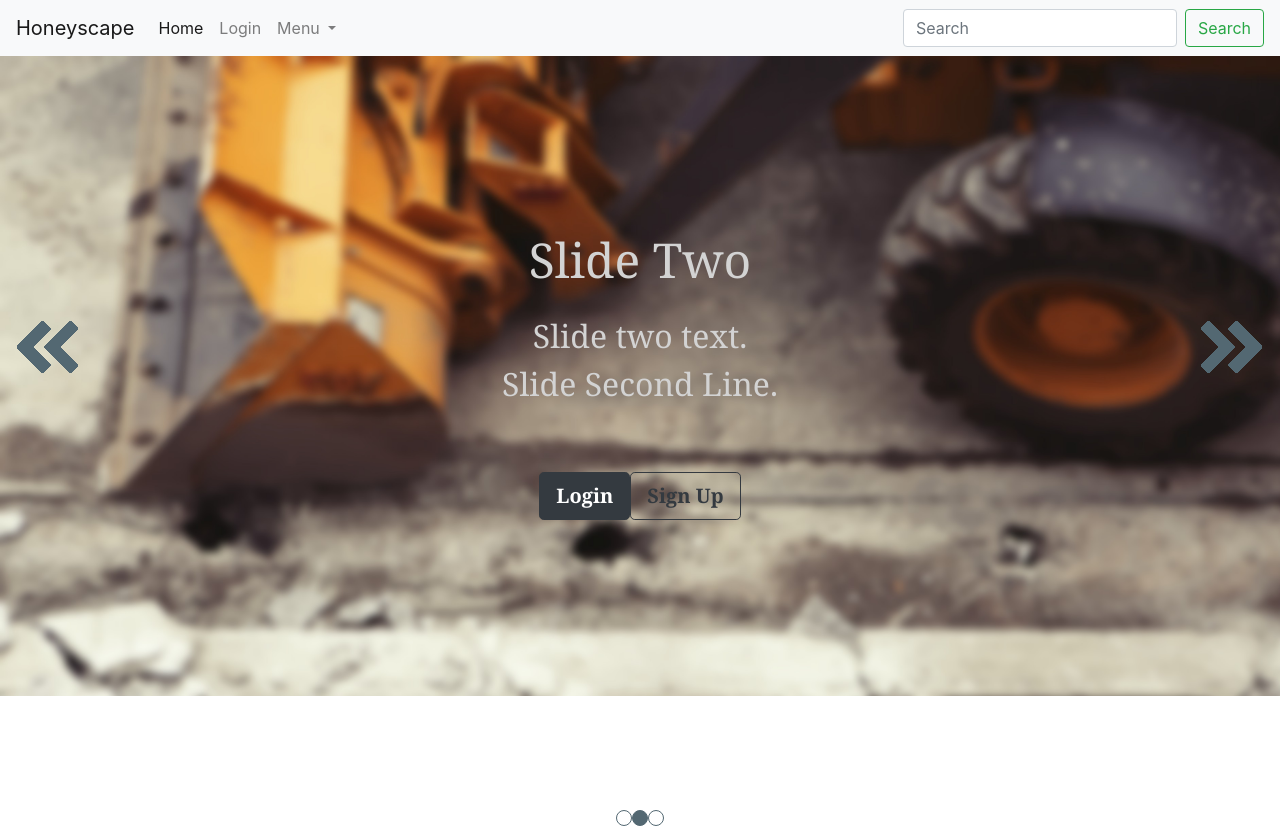
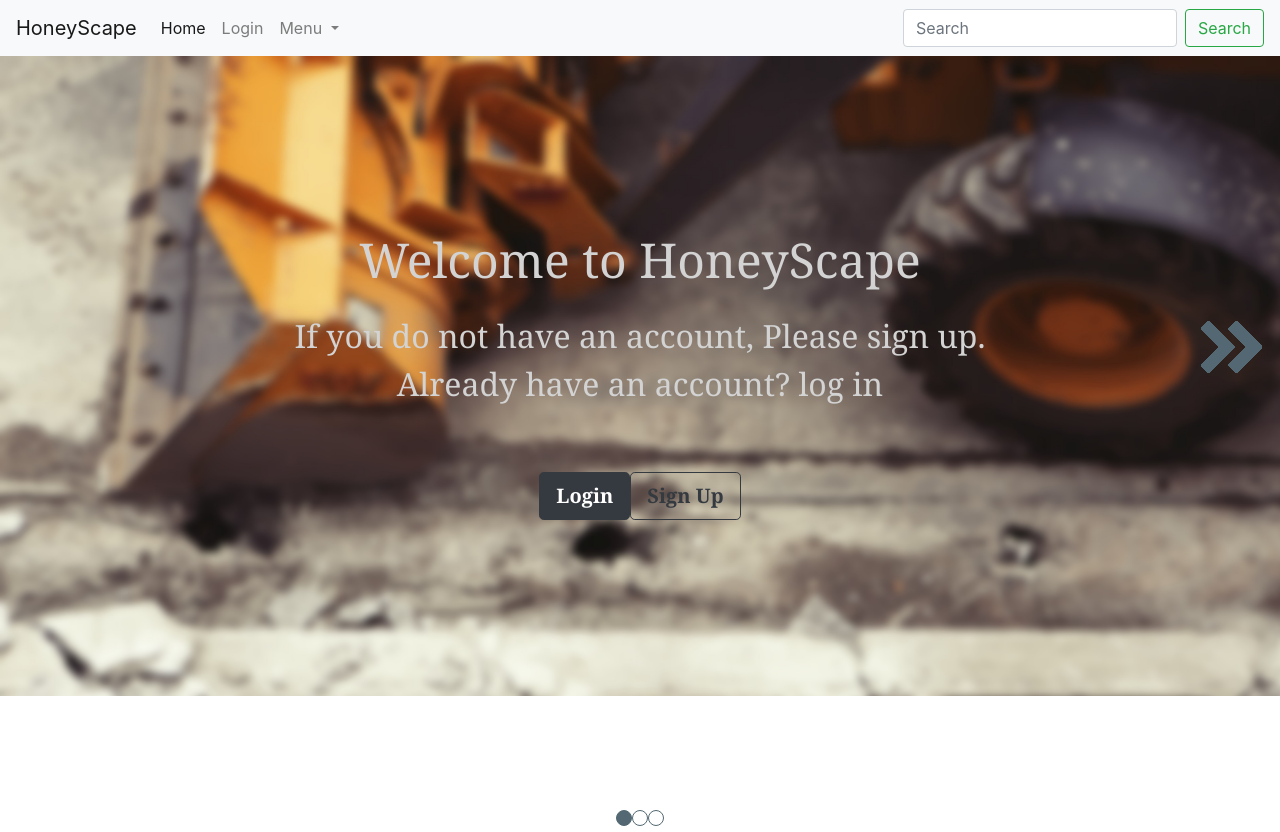
Before and after one commit to ConsTructionGang/FrontEnd, an Angular app: page /home in a window 1280 px wide. Built offline with nearby package versions, Linux system fonts and the light colour scheme.

Commit message:
made slight changes to name and route on sign in button

```diff
--- a/src/app/accounts/login/login.component.html
+++ b/src/app/accounts/login/login.component.html
@@ -4,7 +4,7 @@
 			<div id="loginImg">
 				<img id="img" src="\assets\images\login.jpg">
 				<div id="loginMessage">
-					<p id="compName"> Construction </p>
+					<p id="compName"> HoneyScape </p>
 				</div>
 			</div>
 			<div id="loginTextContainer">
--- a/src/app/accounts/login/login.component.ts
+++ b/src/app/accounts/login/login.component.ts
@@ -37,7 +37,10 @@ export class LoginComponent implements OnInit {
         console.log(resp.body);
 
         //change route
-        this.router.navigateByUrl('viewjobs');
+        // this.router.navigateByUrl('viewjobs');
+
+        //maybe reroute back to sign up page for them to create account if they dont have one
+         this.router.navigateByUrl("useraccount");
       }
       else {                                      //login failed
         //check http status code for more info
--- a/src/app/app.component.html
+++ b/src/app/app.component.html
@@ -1,6 +1,6 @@
 
   <nav class="navbar navbar-expand-lg navbar-light bg-light">
-        <a class="navbar-brand" href="">Honeyscape</a>
+        <a class="navbar-brand" href="">HoneyScape</a>
         <button class="navbar-toggler" type="button" data-toggle="collapse" data-target="#navbarSupportedContent" aria-controls="navbarSupportedContent" aria-expanded="false" aria-label="Toggle navigation">
           <span class="navbar-toggler-icon"></span>
         </button>
--- a/src/app/general/home/home.component.ts
+++ b/src/app/general/home/home.component.ts
@@ -15,9 +15,9 @@ export class HomeComponent implements OnInit {
   constructor() { }
 
   ngOnInit() {
-    this.slideNum = 1;
-    this.slideTitle='Slide Two';
-    this.slideDesc = 'Slide two text.\nSlide Second Line.';
+    this.slideNum = 0;
+    this.slideTitle = "Welcome to HoneyScape";
+    this.slideDesc = "If you do not have an account, Please sign up.\nAlready have an account? log in";
   }
 
   goRight(){
@@ -32,14 +32,14 @@ export class HomeComponent implements OnInit {
 
   updateSlide(){
     if(this.slideNum == 0){
-      this.slideTitle='Slide One';
-      this.slideDesc = 'Slide one text.\nSlide Second Line.';
+      this.slideTitle='Welcome to HoneyScape';
+      this.slideDesc = 'If you do not have an account, Please sign up.\nAlready have an account? log in';
     } else if(this.slideNum == 1){
-      this.slideTitle='Slide Two';
-      this.slideDesc = 'Slide two text.\nSlide Second Line.';
+      this.slideTitle='HoneyScape';
+      this.slideDesc = "Your image is part of your reputation";
     } else if(this.slideNum == 2){
-      this.slideTitle='Slide Three';
-      this.slideDesc = 'Slide three text.\nSlide Second Line.';
+      this.slideTitle='HoneyScape';
+      this.slideDesc = "Building the future..Restoring the past";
     }
   }
 
--- a/src/app/jobs/addjobs/addjobs.component.ts
+++ b/src/app/jobs/addjobs/addjobs.component.ts
@@ -4,7 +4,7 @@ import { Supply } from '../../domain/models/supply';
 import { Job } from '../../domain/models/job';
 import { Status } from '../../domain';
 import { DataService } from "../data.service";
-import { pencil } from 'octicons';
+// import { pencil } from 'octicons';
 
 
 
--- a/src/app/jobs/view-jobs/view-jobs.component.html
+++ b/src/app/jobs/view-jobs/view-jobs.component.html
@@ -12,7 +12,7 @@
         <table id="jobTable" *ngIf="account.jobs.length>0" class="table">
           <thead>
             <tr id="table-head">
-              <th> </th>
+              <th>Job Title</th>
               <th scope="col">Est. Cost</th>
               <th scope="col">Start Date</th>
               <th scope="col">End Date</th>
--- a/src/index.html
+++ b/src/index.html
@@ -2,7 +2,7 @@
 <html lang="en">
 <head>
   <meta charset="utf-8">
-  <title>Construction</title>
+  <title>HoneyScape</title>
   <base href="/">
 
   <meta name="viewport" content="width=device-width, initial-scale=1">
```
